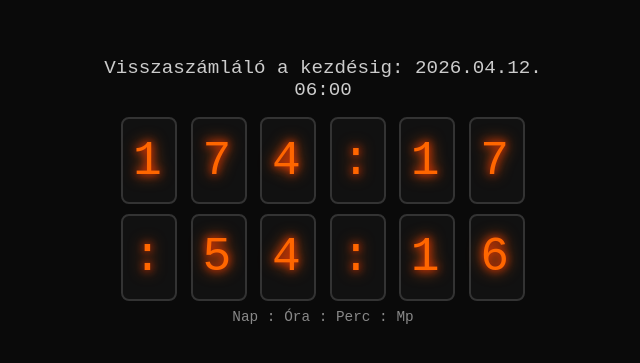
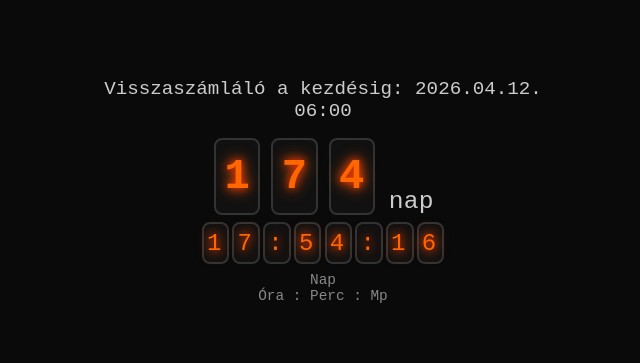
Before and after one commit to kulcsarf82/visszaszamlalo-2026, a plain HTML site: page index.html in a window 1280 px wide. Shown: the part 209-572 px from the top of the page, without its empty margins (317-957 px from the left). Drawn offline with Linux system fonts and the light colour scheme.

Commit message:
Update index.html with new content

```diff
--- a/index.html
+++ b/index.html
@@ -13,7 +13,7 @@
     }
     .box {
       text-align:center;
-      width:100vw; /* hogy ne fusson ki a tartalom */
+      width:100vw;
       max-width: 460px;
       padding: 0 5vw;
     }
@@ -21,40 +21,66 @@
       font-size:1.2rem; margin-bottom:1rem; color:#ccc;
       word-break:break-word;
     }
-    .count {
-      font-size:3rem; letter-spacing:0.08em;
-      display:flex; justify-content:center;
+    .days-row {
+      font-size:2.2rem;
+      font-weight:bold;
+      margin-bottom:0.2em;
+      display: flex;
+      align-items: flex-end;
+      justify-content: center;
       flex-wrap: wrap;
       gap: 0.2em;
-      word-break:break-all;
     }
-    .digit {
+    .days-number {
       background:#111; border:2px solid #333;
       border-radius:8px; margin:0 2px; padding:0.3em 0.2em;
       color:#ff6600; text-shadow:0 0 8px #ff3300, 0 0 16px #ff6600;
-      min-width:1ch; text-align:center;
-      display:inline-block;
+      min-width:1ch; text-align:center; display:inline-block;
+      font-size:1.2em;
+    }
+    .days-label {
+      color: #ccc;
+      margin-left: 0.2em;
+      font-size: 0.7em;
+      font-weight: normal;
+      letter-spacing: 0.01em;
+    }
+    .hms-row {
+      font-size:1.5rem; letter-spacing:0.12em;
+      display: flex;
+      justify-content: center;
+      flex-wrap: wrap;
+      gap: 0.05em;
+    }
+    .hms-digit {
+      background:#111; border:2px solid #333;
+      border-radius:8px; margin:0 1px; padding:0.22em 0.13em;
+      color:#ff6600; text-shadow:0 0 8px #ff3300, 0 0 16px #ff6600;
+      min-width:1ch; text-align:center; display:inline-block;
     }
     .labels {
       margin-top:0.5rem; color:#888; font-size:0.9rem;
     }
     @media (max-width: 500px) {
-      .count {
-        font-size: 1.1rem;
-        letter-spacing: 0.01em;
-        gap: 0.1em;
-      }
-      .digit {
-        margin: 0 1px;
-        padding: 0.15em 0.08em;
-        font-size:1em;
+      .box {
+        padding: 0 3vw;
+        max-width: 99vw;
       }
       .title {
         font-size:0.95rem;
       }
-      .box {
-        padding: 0 3vw;
-        max-width: 99vw;
+      .days-row {
+        font-size:1.25rem;
+      }
+      .hms-row {
+        font-size:1rem;
+      }
+      .days-number, .hms-digit {
+        padding: 0.13em 0.08em;
+        font-size:1em;
+      }
+      .days-label {
+        font-size:0.8em;
       }
     }
   </style>
@@ -62,21 +88,24 @@
 <body>
   <div class="box">
     <div class="title">Visszaszámláló a kezdésig: 2026.04.12. 06:00</div>
-    <div class="count" id="countdown"></div>
-    <div class="labels">Nap : Óra : Perc : Mp</div>
+    <div class="days-row" id="daysrow"></div>
+    <div class="hms-row" id="hmsrow"></div>
+    <div class="labels">Nap<br>Óra : Perc : Mp</div>
   </div>
 
   <script>
     const target = new Date('2026-04-12T06:00:00');
 
-    function pad(n, width=2) { return String(n).padStart(width,'0'); }
+    function pad(n) { return String(n).padStart(2,'0'); }
 
     function render() {
       const now = new Date();
       let diff = target - now;
       if (diff <= 0) {
-        document.getElementById('countdown').innerHTML =
-          '<span class="digit">0</span><span class="digit">0</span>:<span class="digit">0</span><span class="digit">0</span>:<span class="digit">0</span><span class="digit">0</span>:<span class="digit">0</span><span class="digit">0</span>';
+        document.getElementById('daysrow').innerHTML =
+          '<span class="days-number">0</span><span class="days-label">nap</span>';
+        document.getElementById('hmsrow').innerHTML =
+          '<span class="hms-digit">0</span><span class="hms-digit">0</span>:<span class="hms-digit">0</span><span class="hms-digit">0</span>:<span class="hms-digit">0</span><span class="hms-digit">0</span>';
         return;
       }
       const sec = Math.floor(diff/1000);
@@ -85,15 +114,20 @@
       const minutes = Math.floor((sec%3600)/60);
       const seconds = sec%60;
 
-      // A napokhoz annyi számjegyet használunk, amennyi kell
-      const daysStr = pad(days, Math.max(2, String(days).length));
-      const restStr = [pad(hours), pad(minutes), pad(seconds)].join(':');
-      const fullStr = daysStr + ':' + restStr;
+      // Napok sor
+      const daysStr = String(days);
+      document.getElementById('daysrow').innerHTML =
+        daysStr.split('').map(ch =>
+          `<span class="days-number">${ch}</span>`
+        ).join('') +
+        '<span class="days-label">nap</span>';
 
-      document.getElementById('countdown').innerHTML =
-        fullStr.split('').map(ch =>
-          ch === ':' ? '<span class="digit">:</span>' :
-          `<span class="digit">${ch}</span>`
+      // Óra:Perc:Mp sor
+      const hmsStr = [pad(hours), pad(minutes), pad(seconds)].join(':');
+      document.getElementById('hmsrow').innerHTML =
+        hmsStr.split('').map(ch =>
+          ch === ':' ? '<span class="hms-digit">:</span>' :
+          `<span class="hms-digit">${ch}</span>`
         ).join('');
     }
 
```
